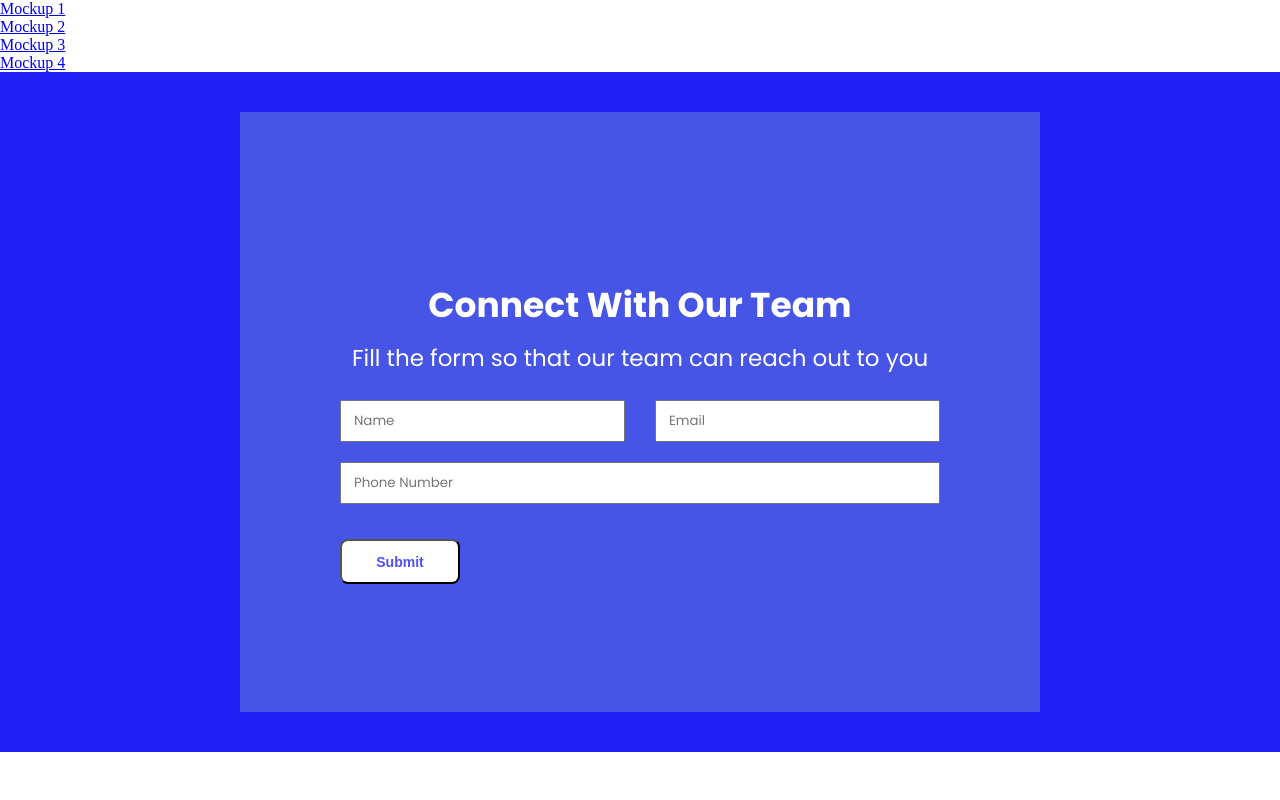
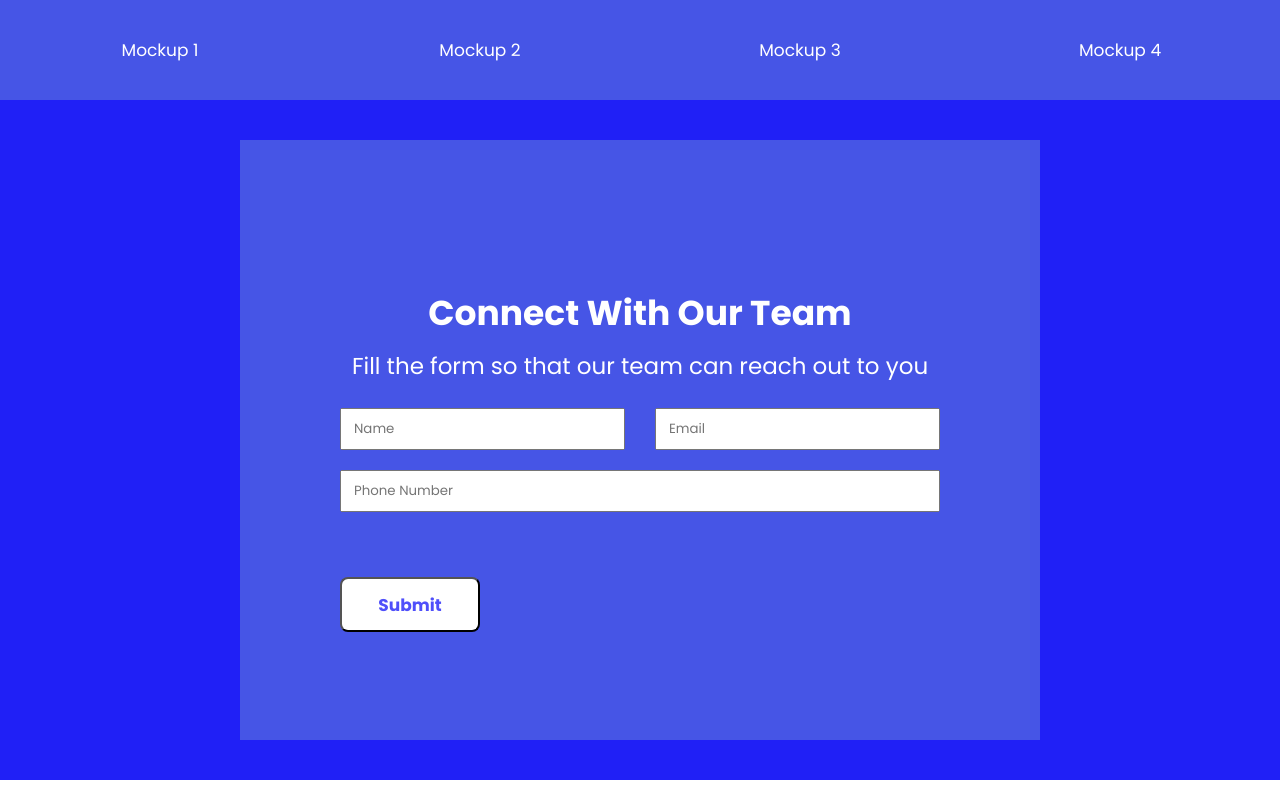
Before and after one commit to santiagosu1/forms-with-grid, a plain HTML site: page index.html in a window 1280 px wide. Drawn offline with Linux system fonts and the light colour scheme.

Commit message:
Update Navigation bar done & some details added

```diff
--- a/index.html
+++ b/index.html
@@ -8,8 +8,8 @@
     <link rel="stylesheet" href="./style.css">
 </head>
 <body>
-    <nav>
-        <ul>
+    <nav aria-label="Main Navigation Bar">
+        <ul >
             <li><a id="anchors" href="#" class="current">Mockup 1</a></li>
             <li><a id="anchors" href="./Mockup2.html">Mockup 2</a></li>
             <li><a id="anchors" href="./Mockup3.html">Mockup 3</a></li>
@@ -19,7 +19,7 @@
     <main>
         <div class="mockup1container">
 
-            <div class="formcontainer">
+            <div class="formcontainer" aria-label="Contact Form 1">
 
                 <section class="headerdisplay">
                     <h1>Connect With Our Team</h1>
@@ -43,9 +43,8 @@
                                 <input type="tel" placeholder="Phone Number" class="inputstyle">
                             </div>
                         </div>
-
                         <div>
-                            <input type="submit" value="Submit" class="submitbutton">
+                            <input type="submit" value="Submit" class="submitbutton" aria-label="Submit Button">
                         </div>
                     </div>
 
--- a/style.css
+++ b/style.css
@@ -2,6 +2,27 @@
     box-sizing: border-box;
     margin: 0px;
     padding: 0px;
+}
+
+nav {
+    display: grid;
+    grid-template-rows: 1fr;
+    height: 100px;
+    background-color: #4655E6 ;
+    font-family: "Poppins", sans-serif;
+    font-size: 17px;
+
+}
+nav ul {
+    display: grid;
+    grid-template-columns: 1fr 1fr 1fr 1fr;
+    place-items: center;
+    list-style: none;
+
+}
+ul li a {
+    text-decoration: none;
+    color: white;
 }
 
 /* Form Mockup 1 */
@@ -70,13 +91,15 @@
 }
 
 .submitbutton {
-    width: 120px;
-    height: 45px;
+    width: 140px;
+    height: 55px;
     background-color: white;
     color: rgb(79, 79, 250);
     border-radius: 8px;
     font-weight: bold;
-    font-size: 14px;
+    font-size: 17px;
+    margin-top: 30px;
+    font-family: "Poppins", sans-serif;
 
 }
 
@@ -109,6 +132,8 @@
 .mockup2image {
     width: auto;
     height: 450px;
+    border-top-right-radius: 50px;
+    border-bottom-left-radius: 50px;
 }
 
 .contactuscontainer {
@@ -195,6 +220,8 @@ section.informationstyle {
     padding-left: 70px;
     align-items: start;
     border-radius: 10px;
+    font-family: "Manrope", sans-serif;
+    font-weight: 600;
 }
 
 
@@ -278,6 +305,7 @@ input.inputrightstyle3 {
     padding: 10px;
     resize: none;
     font-family: "Poppins", sans-serif;
+    font-size: 18px;
 }
 
 label {
@@ -344,6 +372,8 @@ input.divbuttonnowstyle {
     border-radius: 20px;
     border: 2px solid rgba(214, 178, 68, 0.703);
     row-gap: 10px;
+    font-family: "Poppins", sans-serif;
+
 }
 
 .formcontainerstyle4 {
```
Also changed, not shown: Mockup2.html (+3 -4 lines), Mockup3.html (+6 -5 lines), Mockup4.html (+4 -3 lines).
